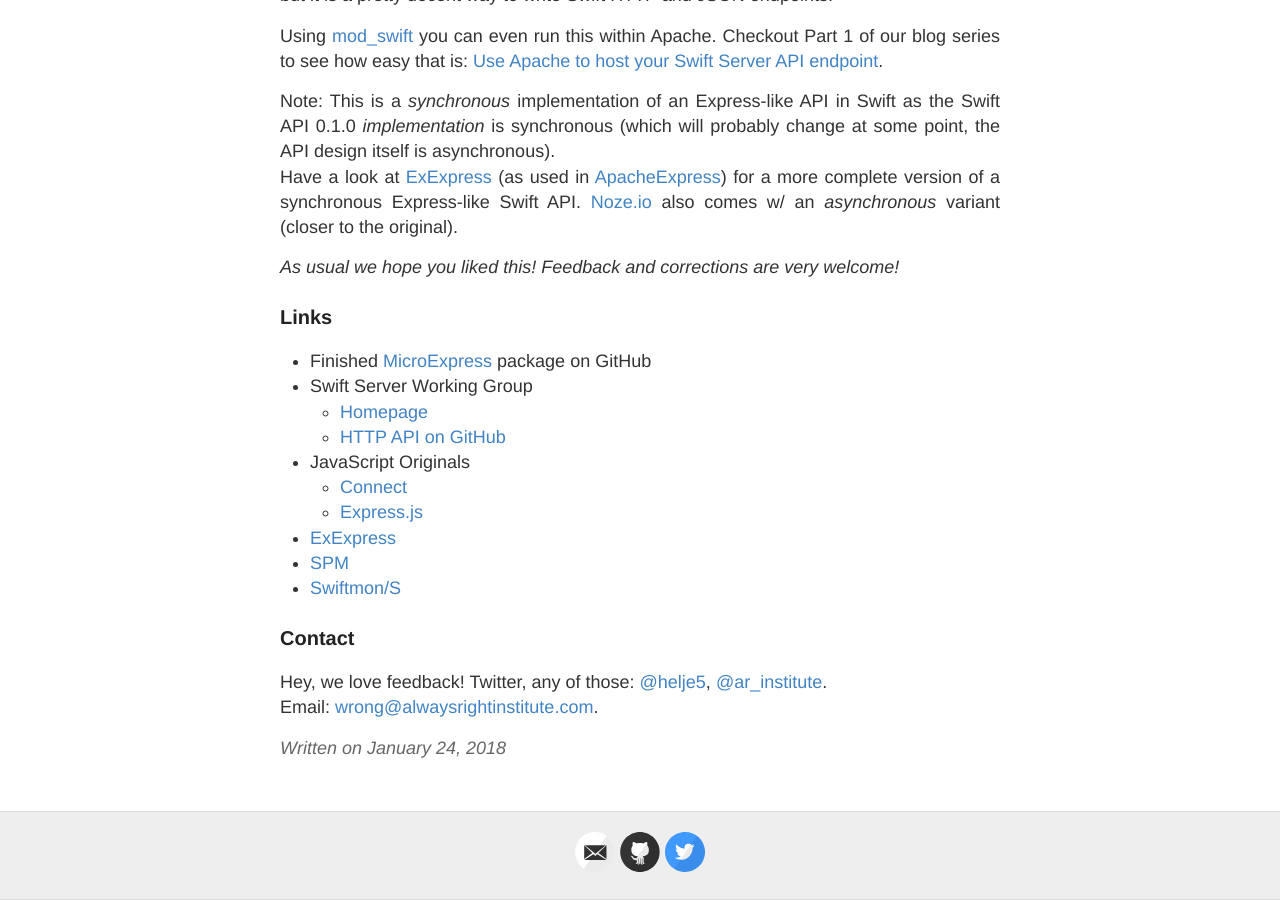
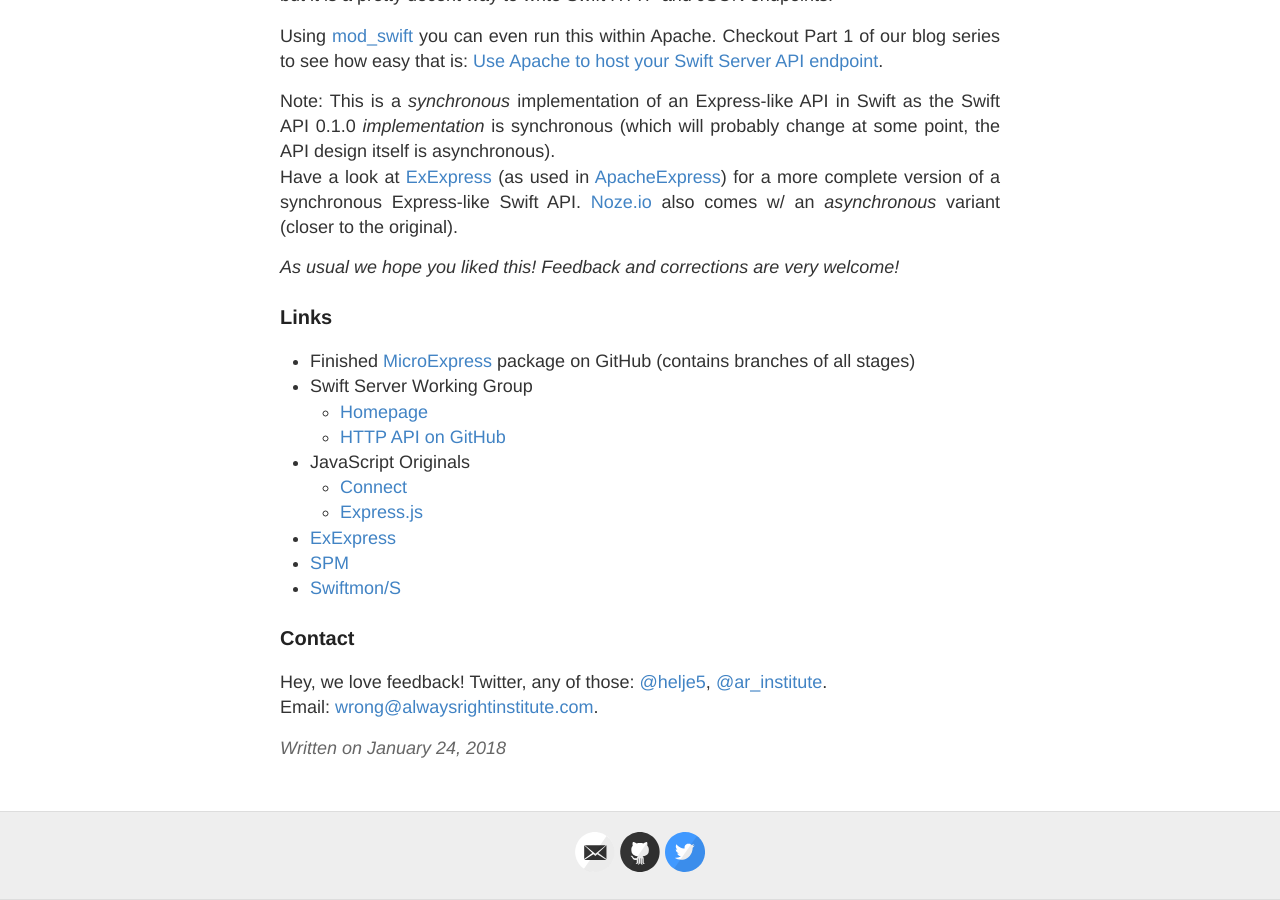
Before and after one commit to AlwaysRightInstitute/alwaysrightinstitute.github.io, a Jekyll site: the page built from _posts/2018-01-24-microexpress.md, in a window 1280 px wide and 900 px high, scrolled down 20425 px. Built offline with Jekyll 4.4.1, drawn with Linux system fonts in a browser that asks for light colours; comment, search, counter and statistics services are not loaded.

Commit message:
Lost text

```diff
--- a/_posts/2018-01-24-microexpress.md
+++ b/_posts/2018-01-24-microexpress.md
@@ -947,7 +947,7 @@
 ### Links
 
 - Finished [MicroExpress](https://github.com/AlwaysRightInstitute/MicroExpress)
-  package on GitHub
+  package on GitHub (contains branches of all stages)
 - Swift Server Working Group
   - [Homepage](https://swift.org/server-apis/)
   - [HTTP API on GitHub](https://github.com/swift-server/http)
```
